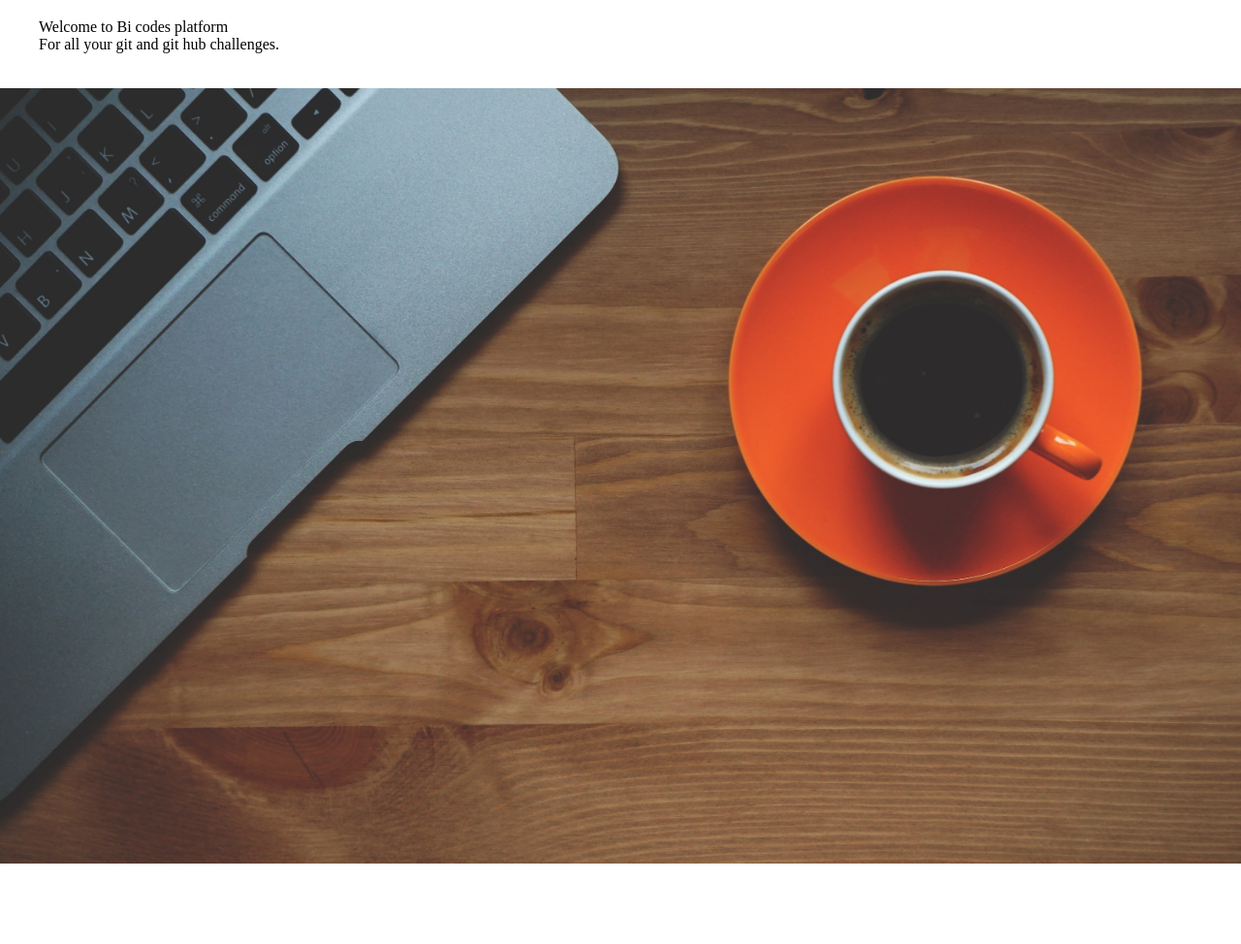
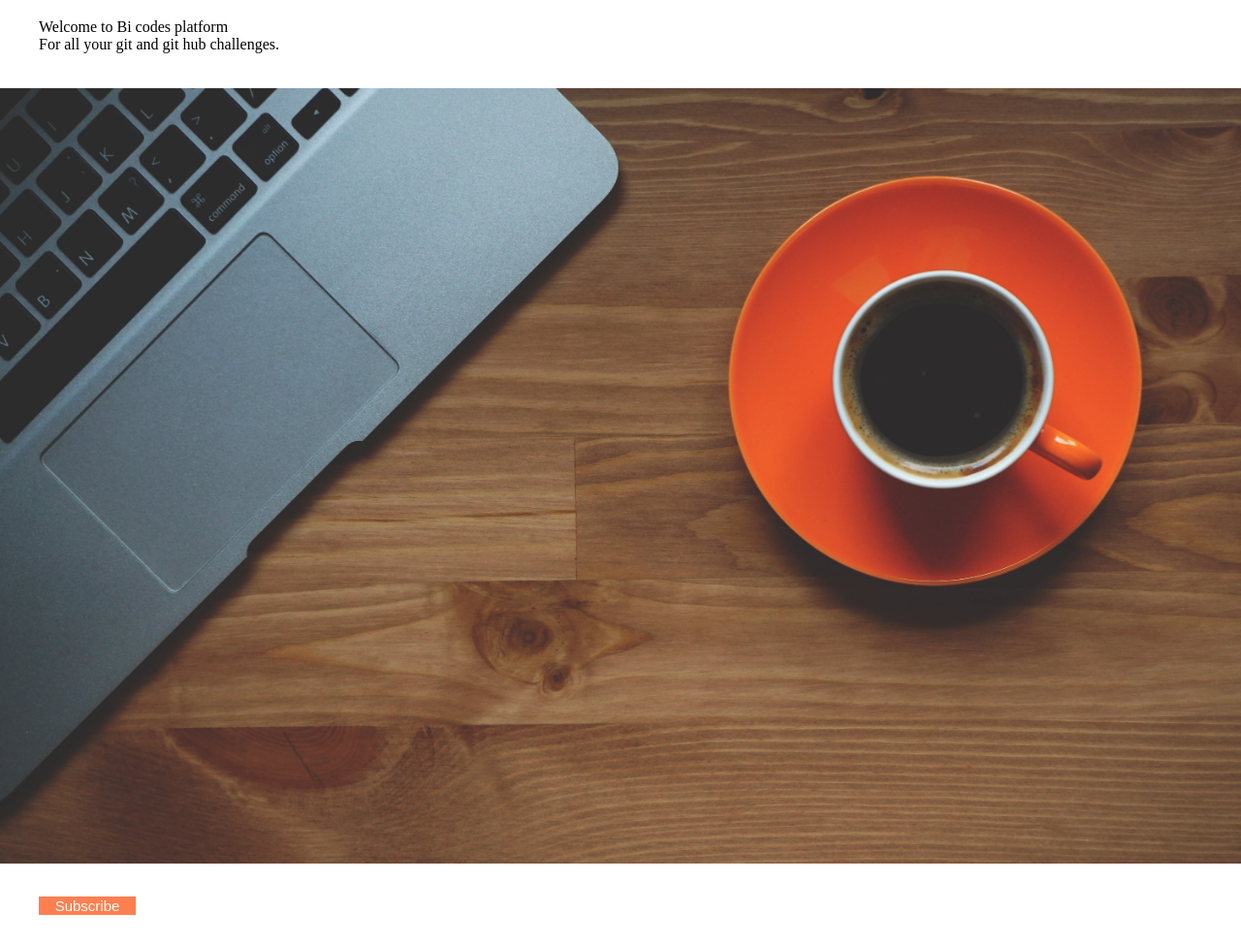
Before and after one commit to eunicehiro/Bi-codes, a plain HTML site: page index.html in a window 1280 px wide. Shown: the part 101-1075 px from the top of the page at 97% size. Before the commit the page ends 996 px from the top, so only its background shows below. Drawn offline with Linux system fonts and the light colour scheme.

Commit message:
add button

```diff
--- a/index.html
+++ b/index.html
@@ -14,5 +14,6 @@
     For all your git and git hub challenges.
     </p>
     <img src="laptop.jpg" alt="img" class="banner">
+    <button class="button">Subscribe </button>
 </body>
 </html>
--- a/styles.css
+++ b/styles.css
@@ -19,3 +19,18 @@ body{
     margin-left: 40px;
     padding-bottom: 20px;
 }
+
+.button{
+    color: white;
+    width: 100px;
+    height: 50px;
+    background-color: coral;
+    height: fit-content;
+    border: none;
+    margin-left: 40px;
+    margin-top: 30px;
+    margin-bottom: 30px;
+    font-size: 15px;
+
+
+}
```
